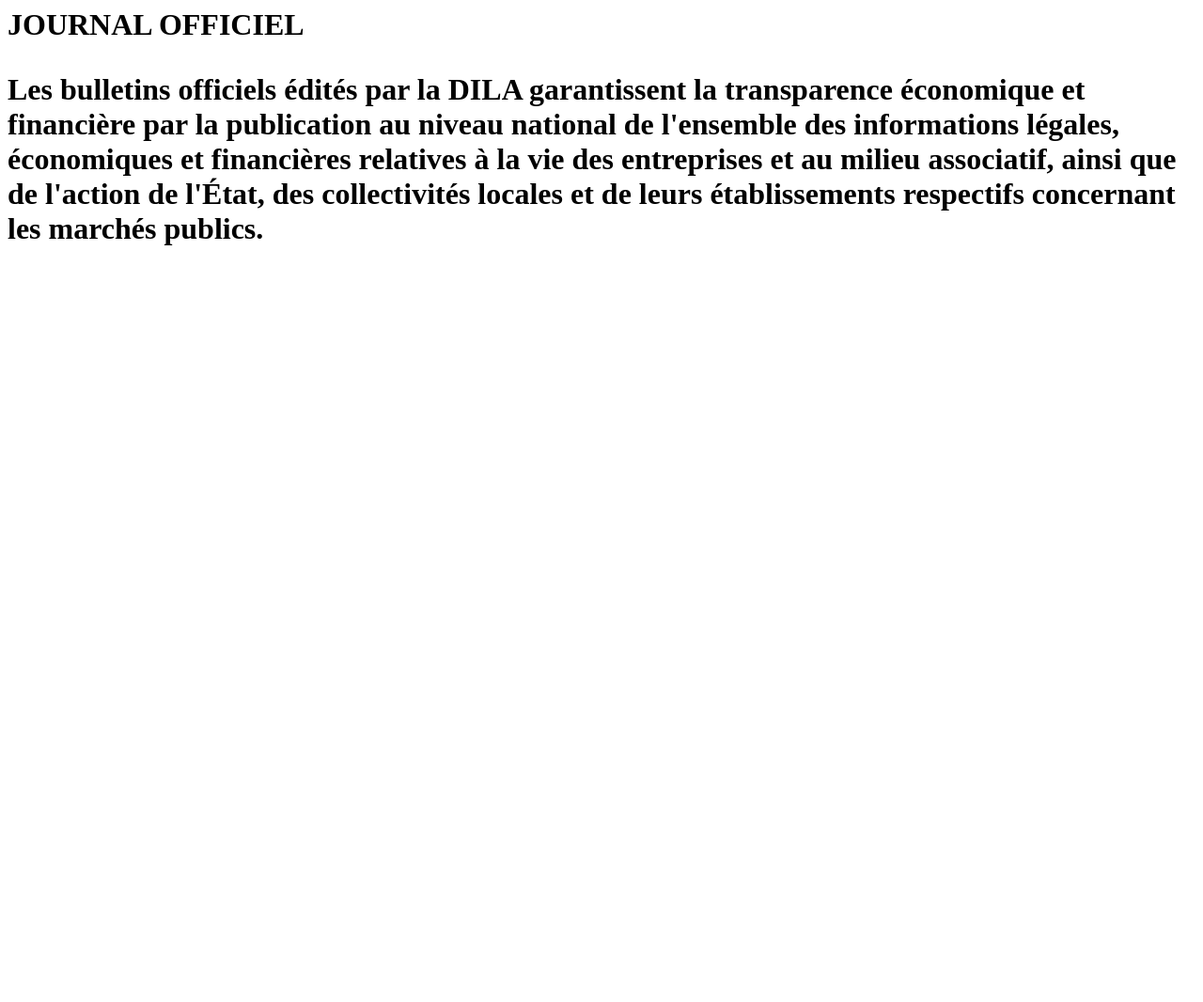
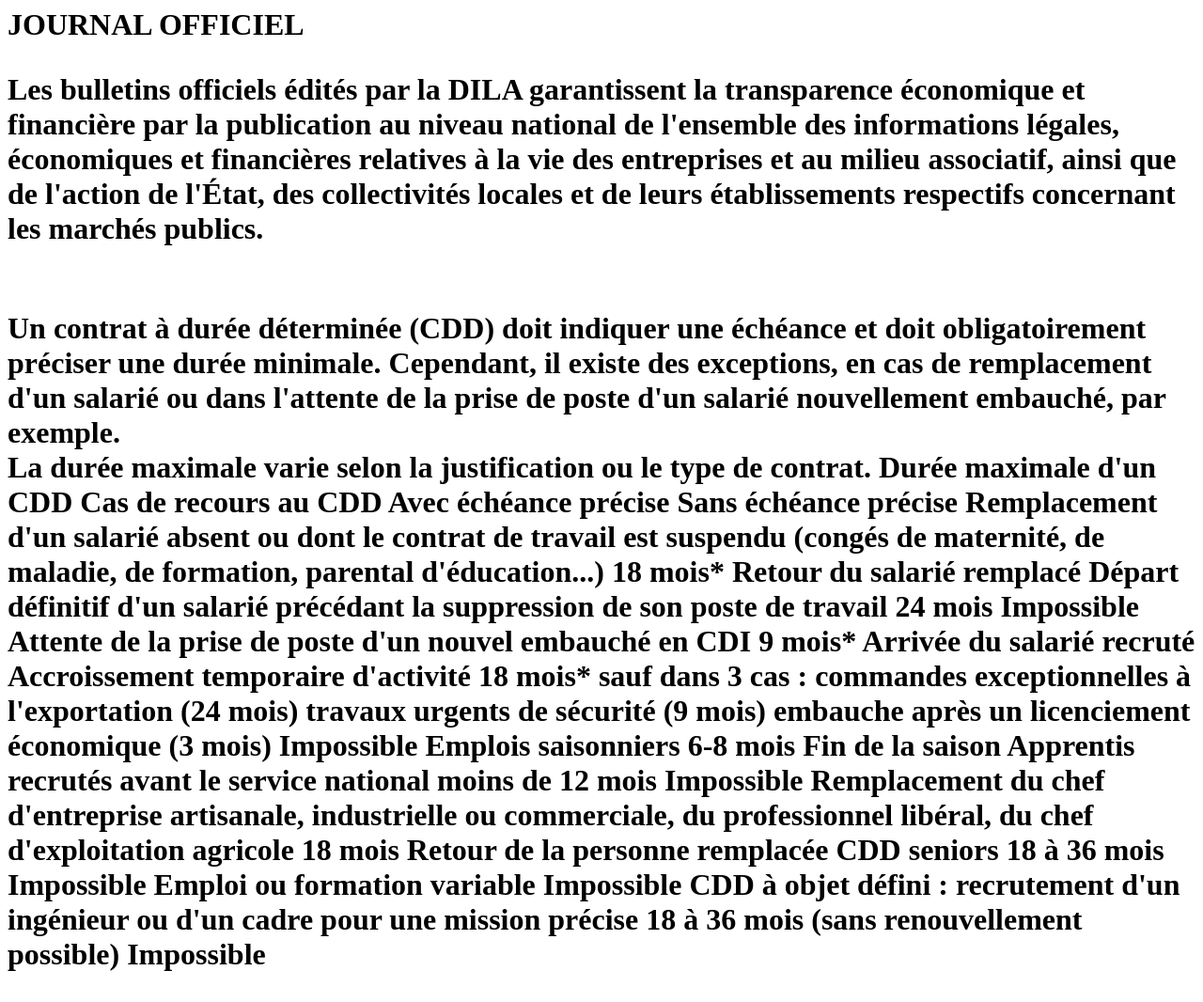
Before and after one commit to patrickrobert/myfirstrepo, a plain HTML site: page index.html in a window 1280 px wide. Shown: the whole page at 94% size. Before the commit the page ends 800 px from the top, so only its background shows below. Drawn offline with Linux system fonts and the light colour scheme.

Commit message:
nouveau texte  ajouter

```diff
--- a/index.html
+++ b/index.html
@@ -1,3 +1,77 @@
 <h1> JOURNAL OFFICIEL
 <p>
 Les bulletins officiels édités par la DILA garantissent la transparence économique et financière par la publication au niveau national de l'ensemble des informations légales, économiques et financières relatives à la vie des entreprises et au milieu associatif, ainsi que de l'action de l'État, des collectivités locales et de leurs établissements respectifs concernant les marchés publics.<p>
+<br>
+<pr>Un contrat à durée déterminée (CDD) doit indiquer une échéance et doit obligatoirement préciser une durée minimale. Cependant, il existe des exceptions, en cas de remplacement d'un salarié ou dans l'attente de la prise de poste d'un salarié nouvellement embauché, par exemple.
+<br>
+<strong>La durée maximale varie selon la justification ou le type de contrat.
+
+Durée maximale d'un CDD
+Cas de recours au CDD
+
+Avec échéance précise
+
+Sans échéance précise
+
+Remplacement d'un salarié absent ou dont le contrat de travail est suspendu (congés de maternité, de maladie, de formation, parental d'éducation...)
+
+18 mois*
+
+Retour du salarié remplacé
+
+Départ définitif d'un salarié précédant la suppression de son poste de travail
+
+24 mois
+
+Impossible
+
+Attente de la prise de poste d'un nouvel embauché en CDI
+
+9 mois*
+
+Arrivée du salarié recruté
+
+Accroissement temporaire d'activité
+
+18 mois* sauf dans 3 cas :
+
+commandes exceptionnelles à l'exportation (24 mois)
+travaux urgents de sécurité (9 mois)
+embauche après un licenciement économique (3 mois)
+Impossible
+
+Emplois saisonniers
+
+6-8 mois
+
+Fin de la saison
+
+Apprentis recrutés avant le service national
+
+moins de 12 mois
+
+Impossible
+
+Remplacement du chef d'entreprise artisanale, industrielle ou commerciale, du professionnel libéral, du chef d'exploitation agricole
+
+18 mois
+
+Retour de la personne remplacée
+
+CDD seniors
+
+18 à 36 mois
+
+Impossible
+
+Emploi ou formation
+
+variable
+
+Impossible
+
+CDD à objet défini : recrutement d'un ingénieur ou d'un cadre pour une mission précise
+
+18 à 36 mois (sans renouvellement possible)
+
+Impossible</strong></pr>
```
